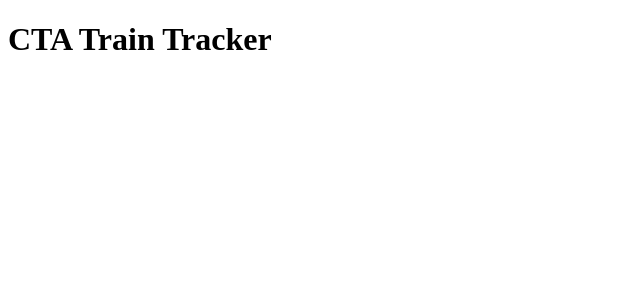
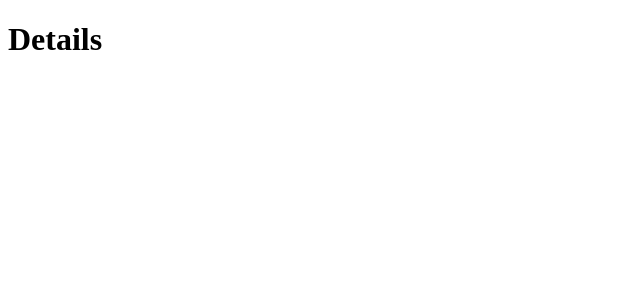
Before and after one commit to dnstld/cta-train-tracker, a React (Create React App) app: page /details in a window 1280 px wide. Shown: the top 300 px of the page, without its empty margins (0-640 px from the left). Built offline with nearby package versions, Linux system fonts and the light colour scheme.

Commit message:
created pages and routes

```diff
--- a/package.json
+++ b/package.json
@@ -1,4 +1,5 @@
 {
+  "proxy": "http://lapi.transitchicago.com",
   "name": "cta-train-tracker",
   "version": "0.1.0",
   "private": true,
@@ -10,8 +11,10 @@
     "@types/node": "^12.0.0",
     "@types/react": "^16.9.53",
     "@types/react-dom": "^16.9.8",
+    "axios": "^0.21.0",
     "react": "^17.0.1",
     "react-dom": "^17.0.1",
+    "react-router-dom": "^5.2.0",
     "react-scripts": "4.0.1",
     "typescript": "^4.0.3",
     "web-vitals": "^0.2.4"
@@ -41,6 +44,7 @@
     ]
   },
   "devDependencies": {
+    "@types/react-router-dom": "^5.1.6",
     "@typescript-eslint/eslint-plugin": "^4.8.2",
     "@typescript-eslint/parser": "^4.8.2",
     "eslint": "^7.14.0",
--- /dev/null
+++ b/src/pages/Details/index.tsx
@@ -0,0 +1,7 @@
+import React from 'react';
+
+const Details: React.FC = () => {
+  return <h1>Details</h1>;
+};
+
+export default Details;
--- /dev/null
+++ b/src/pages/Stations/index.tsx
@@ -0,0 +1,7 @@
+import React from 'react';
+
+const Stations: React.FC = () => {
+  return <h1>Stations</h1>;
+};
+
+export default Stations;
--- /dev/null
+++ b/src/routes/index.tsx
@@ -0,0 +1,14 @@
+import React from 'react';
+import { Switch, Route } from 'react-router-dom';
+
+import Stations from '../pages/Stations';
+import Details from '../pages/Details';
+
+const Routes: React.FC = () => (
+  <Switch>
+    <Route exact path="/" component={Stations} />
+    <Route path="/details" component={Details} />
+  </Switch>
+);
+
+export default Routes;
```
Also changed, not shown: src/App.tsx (+10 -1 lines), 1 other file (tests, documents, lock files or other folders).
